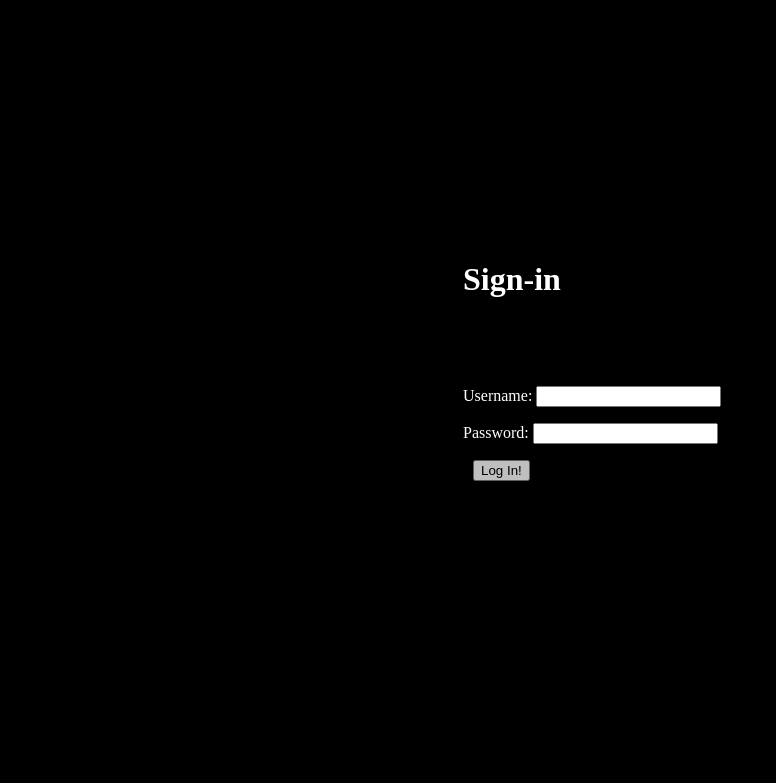
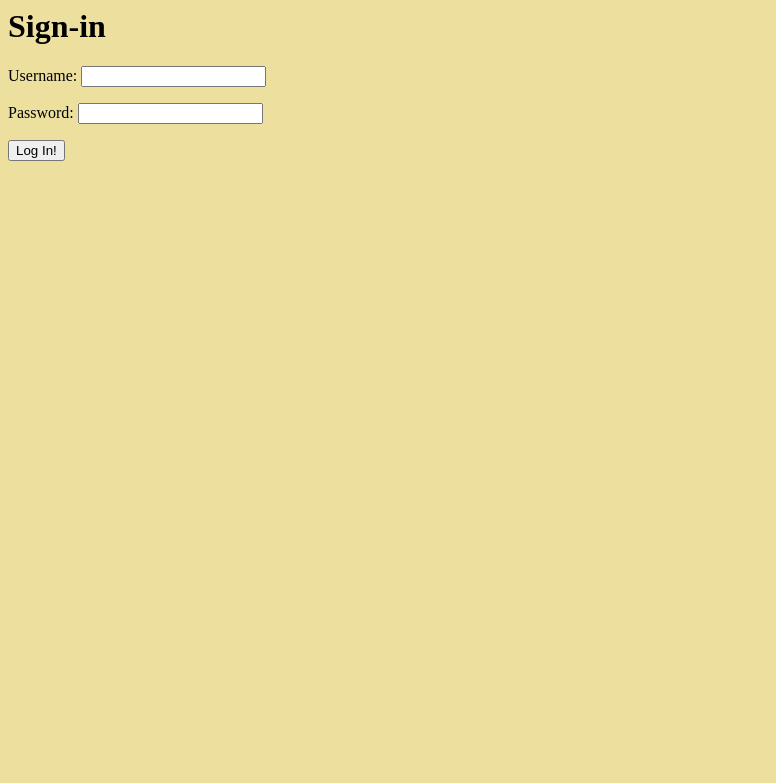
Before and after one commit to skygdog17/final-project, a Python web app: template side-scroller/templates/sign_in.html in a window 1280 px wide. Shown: the top 783 px of the page, without its empty margins (0-776 px from the left). Run offline with Jinja, Linux system fonts and the light colour scheme; the template is opened without the code that fills it, so the values that code supplies are empty.

Commit message:
adding the files

```diff
--- a/side-scroller/static-folder/create_user.css
+++ b/side-scroller/static-folder/create_user.css
@@ -1,35 +1,9 @@
-
 body{
-  background-color: black;
-  background-size: cover;
-  color:white;
+  background-color: #EDE09F;
 }
-form{
-align-content: center;
-padding-left: 36%;
-color:white;
+img{
+  margin-left: 30%;
 }
-h1{
-  padding-top:20%;
-  padding-bottom: 4%;
-  color :white;
-  margin-left: 36%;
-}
-button{
-  margin-left:40%;
-  display: block;
-  margin:10px;
-  opacity:0.8;
+p{
 
 }
-#create_user{
-  padding-top:20px;
-  color:red;
-}
-
-#header{
-  padding-bottom: 10px;
-}
-#text{
-  padding-left: 36%;
-}
--- a/side-scroller/static-folder/homepage.css
+++ b/side-scroller/static-folder/homepage.css
@@ -15,6 +15,8 @@ button{
   border: 2px darkgreen solid;
   box-shadow: 5px 5px 2px lightgreen;
   color:green;
+  border-radius: 30%;
+  opacity: 0.6;
 }
 #text{
   margin-top: 5%;
--- a/side-scroller/templates/create_user.css
+++ /dev/null
@@ -1,35 +0,0 @@
-
-body{
-  background-color: black;
-  background-size: cover;
-  color:white;
-}
-form{
-align-content: center;
-padding-left: 36%;
-color:white;
-}
-h1{
-  padding-top:20%;
-  padding-bottom: 4%;
-  color :white;
-  margin-left: 36%;
-}
-button{
-  margin-left:40%;
-  display: block;
-  margin:10px;
-  opacity:0.8;
-
-}
-#create_user{
-  padding-top:20px;
-  color:red;
-}
-
-#header{
-  padding-bottom: 10px;
-}
-#text{
-  padding-left: 36%;
-}
--- a/side-scroller/templates/create_user.html
+++ b/side-scroller/templates/create_user.html
@@ -1,9 +1,10 @@
 <html>
   <head>
     <title>Create A User</title>
-    <link rel = "stylesheet" href="resources/createuser.css">
+    <link rel = "stylesheet" href="resources/create_user.css">
   </head>
   <body>
+    <img  id = 'image' src = 'spewky.png'>
     <h1> Create A User</h1>
     <form method=post><label>
       <p>Create a username: <input type="text" name="new_user"></p>
```
